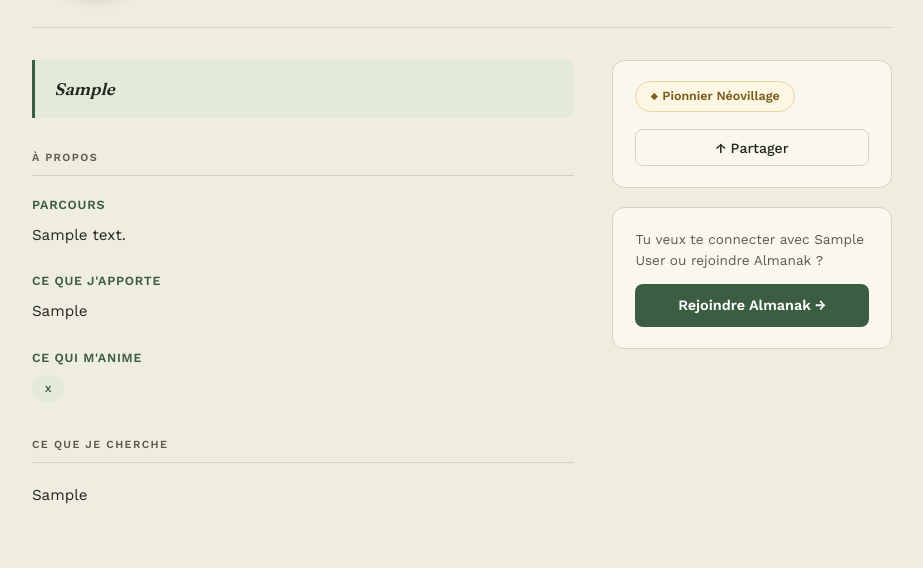
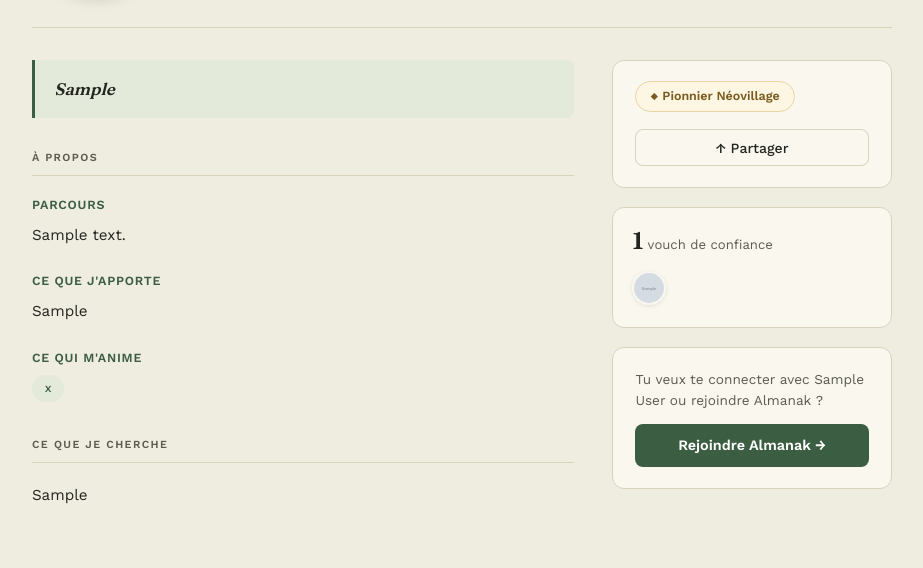
Before and after one commit to YonathanAlmanak/almanak-core, a Django app: a page that uses templates/profil_public.html in a window 1280 px wide. Shown: the part 390-958 px from the top of the page, without its empty margins (178-1101 px from the left). Run offline with Django 5.2, Linux system fonts and the light colour scheme; tables that the repository leaves empty hold one stand-in row (values such as "Sample post"); grey boxes marked "Sample" are stand-in pictures.

Commit message:
feat(vouching): systeme de confiance + notifs babillard
- Modele Vouch (unique par paire, 1 click = 1 confiance)
- Bouton Vouch sur profil public, toggle JS sans rechargement
- Compteur + galerie d avatars des vouchers dans la sidebar
- Vouch declenche une notification a la cible
- POST babillard notifie tous les membres (type babillard)
- Correction structure HTML du portrait (village hors grille)

Co-Authored-By: Claude Sonnet 4.6 <noreply@anthropic.com>

```diff
--- a/config/urls.py
+++ b/config/urls.py
@@ -21,6 +21,7 @@ from django.conf.urls.static import static
 from profiles.views import (
     profil, voutes, reglages, onboarding, profil_public,
     pionniers, messages, notifications, api_notifs_lues,
+    api_vouch, api_unvouch,
     api_photo_upload, api_banniere_upload,
 )
 
@@ -371,6 +372,19 @@ def api_babillard(request):
         data["posts"].insert(0, post)
         data["posts"] = data["posts"][:200]
         _ecrire_json(BABILLARD_FILE, data)
+        # Notifier les autres membres
+        from profiles.models import Notification
+        nom_display = request.user.first_name or request.user.username
+        extrait = texte[:80] + ("…" if len(texte) > 80 else "")
+        autres = User.objects.exclude(pk=request.user.pk).filter(is_active=True)
+        Notification.objects.bulk_create([
+            Notification(
+                user=u, type=Notification.BABILLARD,
+                texte=f"{nom_display} sur le babillard : « {extrait} »",
+                lien="/profil/#widget-babillard",
+            )
+            for u in autres
+        ])
         return JsonResponse({"ok": True, "post": post})
     return JsonResponse({"erreur": "Méthode non supportée"}, status=405)
 
@@ -514,6 +528,8 @@ urlpatterns = [
     path("messages/", messages, name="messages"),
     path("notifications/", notifications, name="notifications"),
     path("api/notifications/lues/", api_notifs_lues),
+    path("api/vouch/<str:username>/", api_vouch, name="api_vouch"),
+    path("api/unvouch/<str:username>/", api_unvouch, name="api_unvouch"),
     path("p/<str:username>/", profil_public, name="profil_public"),
     path("voutes/", voutes, name="voutes"),
     path("reglages/", reglages, name="reglages"),
--- a/profiles/models.py
+++ b/profiles/models.py
@@ -70,3 +70,18 @@ class Notification(models.Model):
 
     def __str__(self):
         return f"[{self.type}] {self.user.username} — {self.texte[:60]}"
+
+
+class Vouch(models.Model):
+    """Un pionnier confirme sa confiance envers un autre (1 seul vouch par paire)."""
+    source = models.ForeignKey(User, on_delete=models.CASCADE, related_name='vouches_donnes')
+    cible = models.ForeignKey(User, on_delete=models.CASCADE, related_name='vouches_recus')
+    message = models.CharField(max_length=280, blank=True)
+    created = models.DateTimeField(default=timezone.now)
+
+    class Meta:
+        unique_together = ('source', 'cible')
+        ordering = ['-created']
+
+    def __str__(self):
+        return f"{self.source.username} → {self.cible.username}"
--- a/profiles/views.py
+++ b/profiles/views.py
@@ -6,7 +6,7 @@ from django.shortcuts import get_object_or_404, render, redirect
 from django.views.decorators.http import require_http_methods
 
 from config.nextcloud import nouvelles_groupe, sur_la_table
-from .models import UserProfile, Notification
+from .models import UserProfile, Notification, Vouch
 
 PIONNIER_ROOM = "b5zpbo3j"
 
@@ -31,6 +31,13 @@ NC_BASE = "https://atelier.neovillage.org"
 
 
 VOUTE_STRUCTURE = ["Inbox", "Projets", "Casquettes", "Ressources", "Archives"]
+
+
+def _notifier(destinataires, type_notif, texte, lien=""):
+    Notification.objects.bulk_create([
+        Notification(user=u, type=type_notif, texte=texte, lien=lien)
+        for u in destinataires
+    ])
 
 
 def notifier_nouveau_pionnier(nouveau_user):
@@ -135,6 +142,14 @@ def profil_public(request, username):
             .select_related("user")
             .order_by("-id")[:4]
         )
+    # Vouches
+    vouches = Vouch.objects.filter(cible=pionnier).select_related("source__profile")[:8]
+    nb_vouches = Vouch.objects.filter(cible=pionnier).count()
+    j_ai_vouche = (
+        request.user.is_authenticated
+        and not est_moi
+        and Vouch.objects.filter(source=request.user, cible=pionnier).exists()
+    )
     return render(request, "profil_public.html", {
         "pionnier": pionnier,
         "profil": profil_obj,
@@ -144,6 +159,9 @@ def profil_public(request, username):
         "talk_dm": talk_dm,
         "passions_tags": passions_tags,
         "meme_village": meme_village,
+        "vouches": vouches,
+        "nb_vouches": nb_vouches,
+        "j_ai_vouche": j_ai_vouche,
     })
 
 
@@ -219,6 +237,37 @@ def api_notifs_lues(request):
 
 
 @login_required
+@require_http_methods(["POST"])
+def api_vouch(request, username):
+    cible = get_object_or_404(User, username=username)
+    if cible == request.user:
+        return JsonResponse({"erreur": "Tu ne peux pas te voucher toi-même."}, status=400)
+    vouch, created = Vouch.objects.get_or_create(source=request.user, cible=cible)
+    if created:
+        # Notifier la cible
+        profil_source = _profil(request.user)
+        nom = profil_source.nom_artiste or request.user.first_name or request.user.username
+        village = f" de {profil_source.village}" if profil_source.village else ""
+        texte = f"{nom}{village} a confirmé sa confiance en toi."
+        lien = f"/p/{request.user.username}/"
+        Notification.objects.create(
+            user=cible, type=Notification.NOUVEAU_PIONNIER,
+            texte=texte, lien=lien,
+        )
+    nb = Vouch.objects.filter(cible=cible).count()
+    return JsonResponse({"ok": True, "cree": created, "nb_vouches": nb})
+
+
+@login_required
+@require_http_methods(["POST"])
+def api_unvouch(request, username):
+    cible = get_object_or_404(User, username=username)
+    Vouch.objects.filter(source=request.user, cible=cible).delete()
+    nb = Vouch.objects.filter(cible=cible).count()
+    return JsonResponse({"ok": True, "nb_vouches": nb})
+
+
+@login_required
 def messages(request):
     profile = _profil(request.user)
     nc_server = profile.nc_server or "atelier.neovillage.org"
--- a/templates/profil_public.html
+++ b/templates/profil_public.html
@@ -175,6 +175,42 @@
   .village-nom { font-size: .88rem; font-weight: 600; }
   .village-bio { font-size: .78rem; color: var(--ink-soft); line-height: 1.4; }
 
+  /* ── Bouton vouch ── */
+  .btn-vouch {
+    display: flex; align-items: center; justify-content: center; gap: .4rem;
+    padding: .6rem 1rem; background: transparent; color: var(--accent);
+    border-radius: 8px; font-size: .88rem; font-weight: 600;
+    border: 1.5px solid var(--accent); cursor: pointer; font-family: inherit;
+    width: 100%; transition: background .15s, color .15s;
+  }
+  .btn-vouch:hover { background: var(--accent-soft); }
+  .btn-vouch--actif {
+    background: var(--accent-soft); color: var(--accent);
+    border-color: var(--accent);
+  }
+  .btn-vouch--chargement { opacity: .6; pointer-events: none; }
+
+  /* ── Carte des vouches ── */
+  .vouch-carte { padding: 1rem 1.2rem; }
+  .vouch-titre { font-size: .82rem; color: var(--ink-soft); margin-bottom: .8rem; line-height: 1.4; }
+  .vouch-compteur { font-size: 1.5rem; font-weight: 700; color: var(--ink); font-family: "Fraunces", serif; }
+  .vouch-avatars {
+    display: flex; flex-wrap: wrap; gap: .35rem; margin-top: .6rem;
+  }
+  .vouch-avatar {
+    width: 34px; height: 34px; border-radius: 50%;
+    object-fit: cover; border: 2px solid var(--surface);
+    box-shadow: 0 1px 4px rgba(0,0,0,.1); transition: transform .12s;
+  }
+  .vouch-avatar:hover { transform: scale(1.12); }
+  .vouch-avatar-defaut {
+    width: 34px; height: 34px; border-radius: 50%;
+    background: var(--accent); color: #fff;
+    display: flex; align-items: center; justify-content: center;
+    font-family: "Fraunces", serif; font-size: .85rem; font-weight: 600;
+    border: 2px solid var(--surface); box-shadow: 0 1px 4px rgba(0,0,0,.1);
+  }
+
   /* ── Message upload ── */
   .upload-msg {
     font-size: .78rem; color: var(--ink-soft); font-style: italic;
@@ -288,6 +324,11 @@
             {% else %}
             <a href="{{ talk_salon }}" target="_blank" rel="noopener" class="btn-portrait-primaire">💬 Salon du groupe</a>
             {% endif %}
+            <button class="btn-vouch {% if j_ai_vouche %}btn-vouch--actif{% endif %}"
+                    id="btn-vouch"
+                    onclick="toggleVouch()">
+              <span id="vouch-texte">{% if j_ai_vouche %}✓ Tu as vouchi{% else %}✦ Vouch{% endif %}</span>
+            </button>
           {% endif %}
           <button class="btn-portrait-secondaire" onclick="partager()">↑ Partager</button>
         </div>
@@ -295,6 +336,33 @@
           <p class="upload-msg" id="msg-upload"></p>
         {% endif %}
       </div>
+
+      <!-- ── Compteur de vouches ── -->
+      {% if nb_vouches > 0 or est_connecte %}
+      <div class="sidebar-carte vouch-carte">
+        <div class="vouch-titre">
+          <span class="vouch-compteur" id="vouch-compteur">{{ nb_vouches }}</span>
+          vouch{% if nb_vouches != 1 %}es{% endif %} de confiance
+        </div>
+        {% if vouches %}
+        <div class="vouch-avatars">
+          {% for v in vouches %}
+            {% with vp=v.source.profile %}
+            <a href="/p/{{ v.source.username }}/" title="{{ vp.nom_artiste|default:v.source.username }}">
+              {% if vp.photo %}
+                <img class="vouch-avatar" src="{{ vp.photo.url }}" alt="">
+              {% else %}
+                <div class="vouch-avatar vouch-avatar-defaut">
+                  {{ vp.nom_artiste|default:v.source.first_name|default:v.source.username|first|upper }}
+                </div>
+              {% endif %}
+            </a>
+            {% endwith %}
+          {% endfor %}
+        </div>
+        {% endif %}
+      </div>
+      {% endif %}
 
       {% if not est_connecte %}
       <div class="sidebar-carte sidebar-cta">
@@ -304,8 +372,14 @@
       {% endif %}
     </div>
 
-  {% if meme_village %}
-  <!-- ── Pionniers du même village ── -->
+  </div>
+  <!-- fin portrait-corps -->
+
+</div>
+<!-- fin portrait-wrap -->
+
+{% if meme_village %}
+<div class="portrait-wrap" style="padding-top:0">
   <div class="portrait-village-section">
     <span class="portrait-section-label" style="display:block;margin-bottom:1rem;">
       Autres pionniers de {{ profil.village }}
@@ -326,10 +400,8 @@
       {% endfor %}
     </div>
   </div>
+</div>
 {% endif %}
-
-</div>
-</div>
 
 <script>
 function getCsrf() {
@@ -350,6 +422,29 @@ function afficherMsg(txt) {
   const el = document.getElementById('msg-upload');
   if (el) { el.textContent = txt; setTimeout(() => el.textContent = '', 3000); }
 }
+
+{% if est_connecte and not est_moi %}
+let _jaiVouche = {{ j_ai_vouche|yesno:"true,false" }};
+async function toggleVouch() {
+  const btn = document.getElementById('btn-vouch');
+  const texte = document.getElementById('vouch-texte');
+  const compteur = document.getElementById('vouch-compteur');
+  btn.classList.add('btn-vouch--chargement');
+  const url = _jaiVouche ? '/api/unvouch/{{ pionnier.username }}/' : '/api/vouch/{{ pionnier.username }}/';
+  try {
+    const r = await fetch(url, { method: 'POST', headers: {'X-CSRFToken': getCsrf()} });
+    const d = await r.json();
+    if (d.ok) {
+      _jaiVouche = !_jaiVouche;
+      btn.classList.toggle('btn-vouch--actif', _jaiVouche);
+      texte.textContent = _jaiVouche ? '✓ Tu as vouchi' : '✦ Vouch';
+      if (compteur) compteur.textContent = d.nb_vouches;
+    }
+  } finally {
+    btn.classList.remove('btn-vouch--chargement');
+  }
+}
+{% endif %}
 
 {% if est_moi %}
 document.getElementById('input-photo').addEventListener('change', async function() {
```
Also changed, not shown: profiles/migrations/0006_vouch.py (added).
